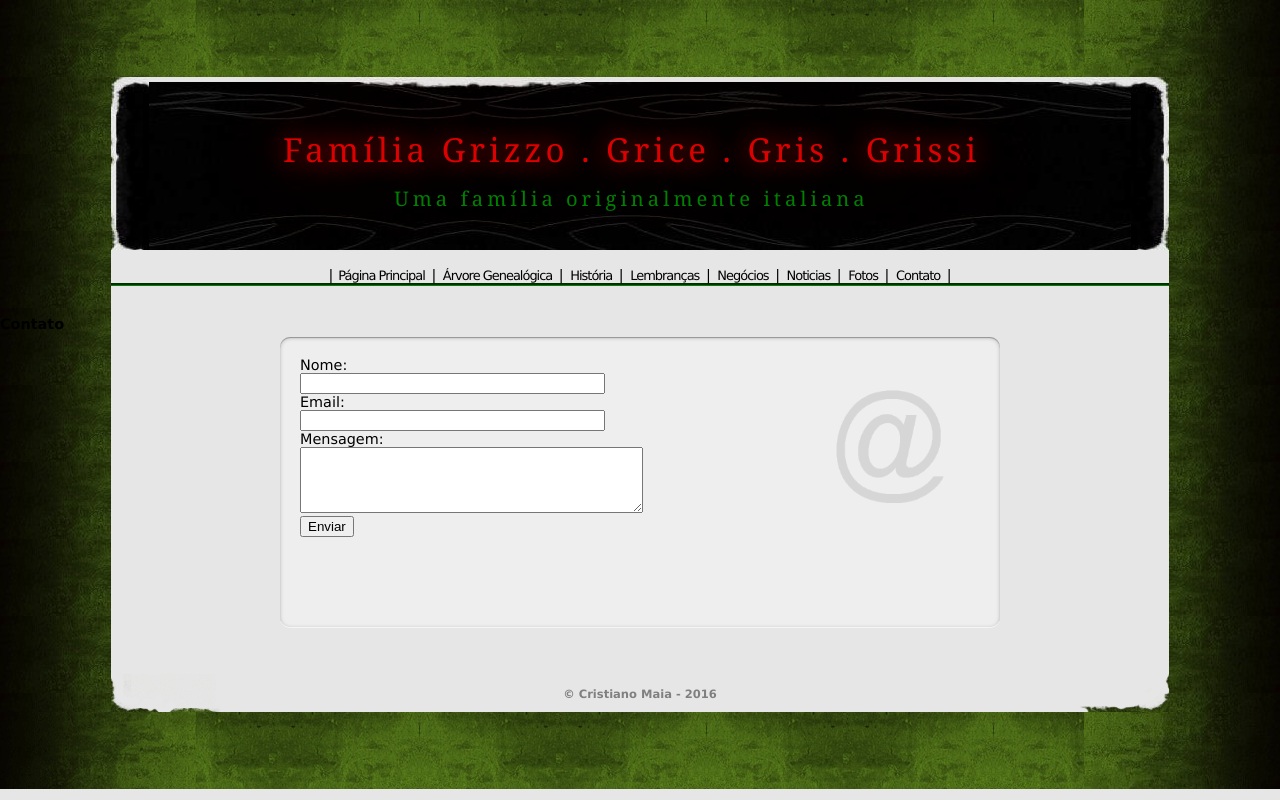
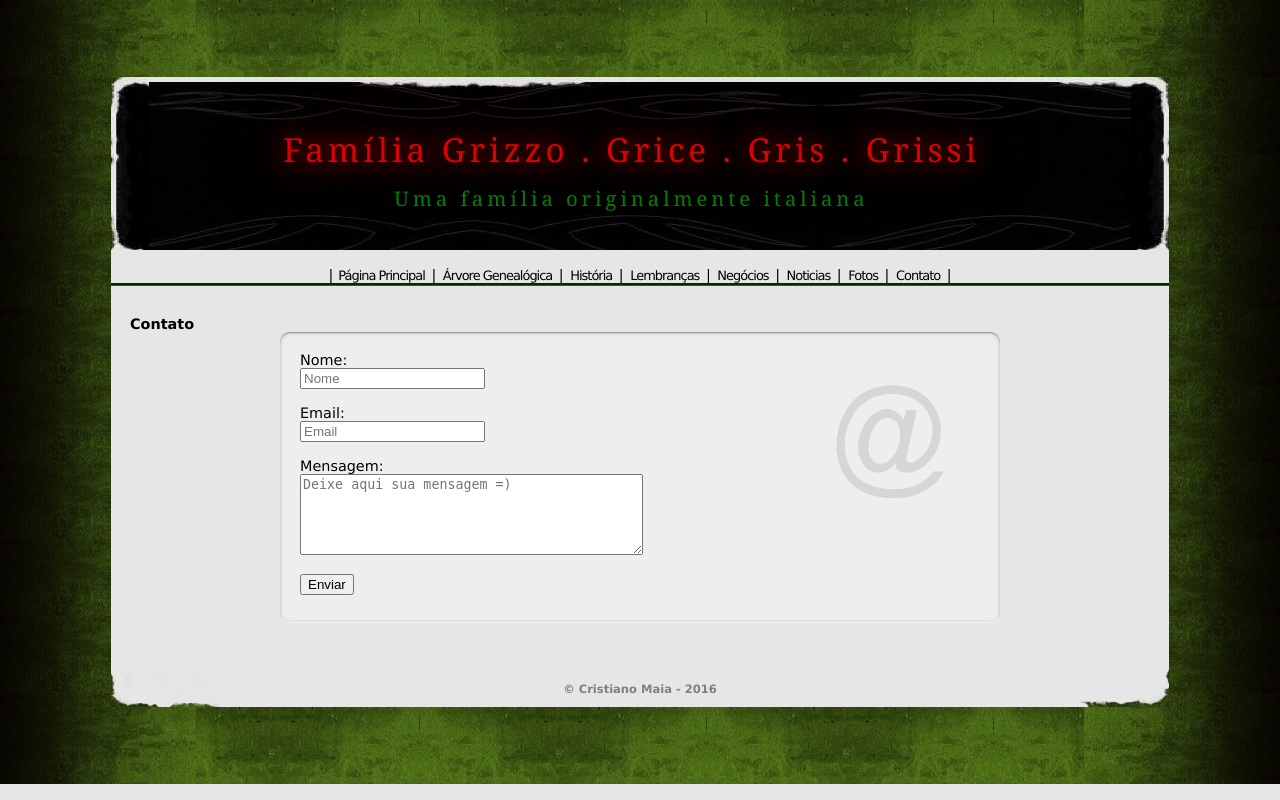
Before and after one commit to criscmaia/SiteGrissi, a PHP site: page /contato in a window 1280 px wide. Run offline with PHP 8.4, Linux system fonts and the light colour scheme; data that the repository does not hold is empty; some libraries are stand-ins or nearby versions.

Commit message:
Contato form improved to HTML5 .Tested.All working

```diff
--- a/contato.php
+++ b/contato.php
@@ -4,14 +4,20 @@
 
 <div class="box">
     <div id="email_esquerda">
+        <form method="post">
+            <label for="nome">Nome: </label><br>
+            <input type="text" name="nome" placeholder="Nome" id="nome-form" required autocomplete="name">
+            <br><br>
+            <label for="email">Email: </label><br />
+            <input type="email" name="email" placeholder="Email" id="email-form" required autocomplete="email">
+            <br><br>
+            <label for="mensagem">Mensagem: </label><br>
+            <textarea name="mensagem" rows="5" cols="40" placeholder="Deixe aqui sua mensagem =)" id="mensagem-form" required></textarea>
+            <br><br>
+            <input type="submit" name="submit" value="Enviar">
+        </form>
+
         <?php
-            echo "<form method='post' action='http://familiagrissi.com.br/index.php?link=contato'>
-                      Nome: <br /> <input type='text' name='nome' size='35' /><br />
-                      Email:<br /> <input type='text' name='email' size='35' /><br />
-                      Mensagem:<br /> <textarea name='mensagem' rows='4' cols='40'></textarea><br />
-                      <input type='submit' value='Enviar' />
-                  </form>";
-
         $nome = $_POST['nome'];
         $email = $_POST['email'];
         $mensagem = $_POST['mensagem'];
@@ -57,7 +63,7 @@
 
                                 $from = "De: $nome ($email)";
 
-                                mail("cc1177@live.mdx.ac.uk, criscmaia@gmail.com			", "Site Grissi", $email_completo, $from);
+                                mail("criscmaia@gmail.com", "Site Grissi", $email_completo, $from);
 
                                 echo "Mensagem enviada! \n";
                                 echo "Obrigado pela participa&ccedil&atilde;o.";
--- a/templates/header.php
+++ b/templates/header.php
@@ -93,6 +93,7 @@
                 </ul>
             </div>
         </div>
-        <h1><?= htmlspecialchars($title) ?></h1>
         <div id="intro">
             <div class="fb-like" data-href="http://familiagrissi.com.br/" data-send="true" data-width="450" data-show-faces="true" data-font="verdana" data-action="recommend"></div>
+
+            <h1><?= htmlspecialchars($title) ?></h1>
```
